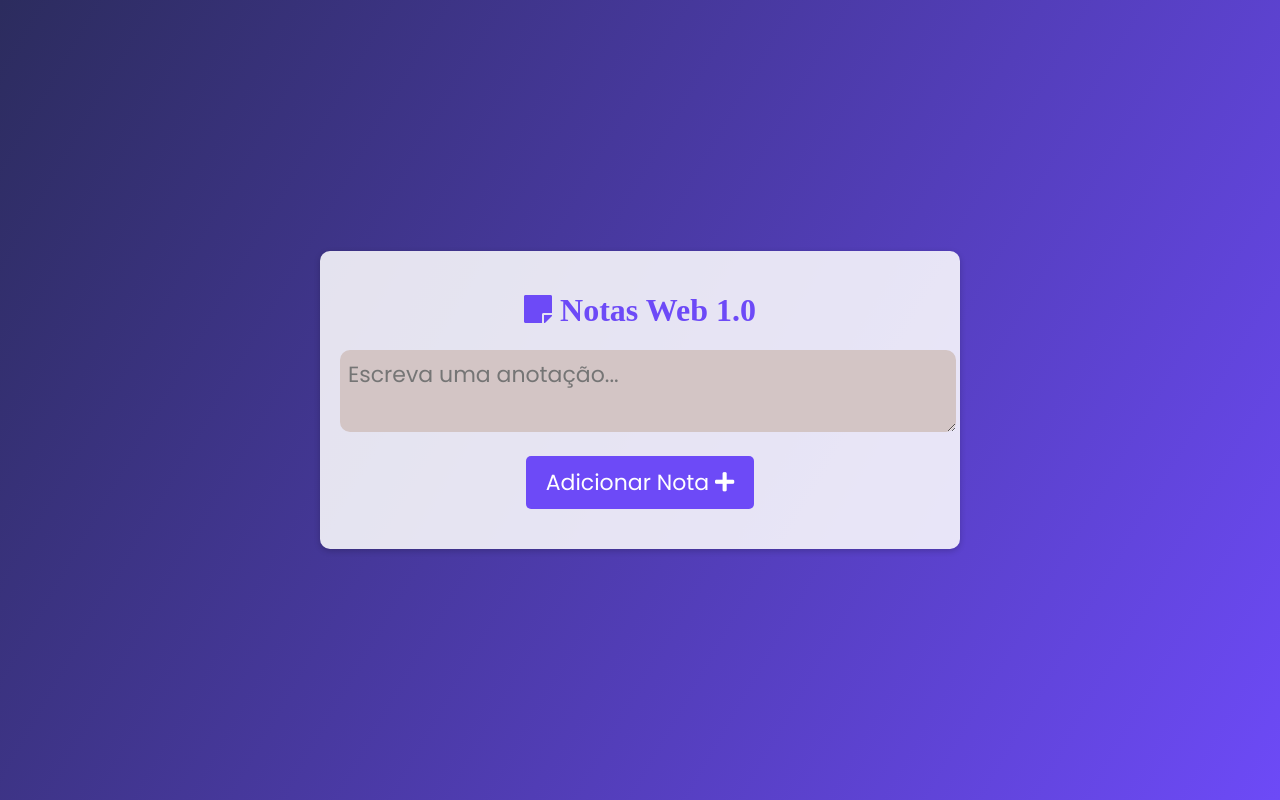
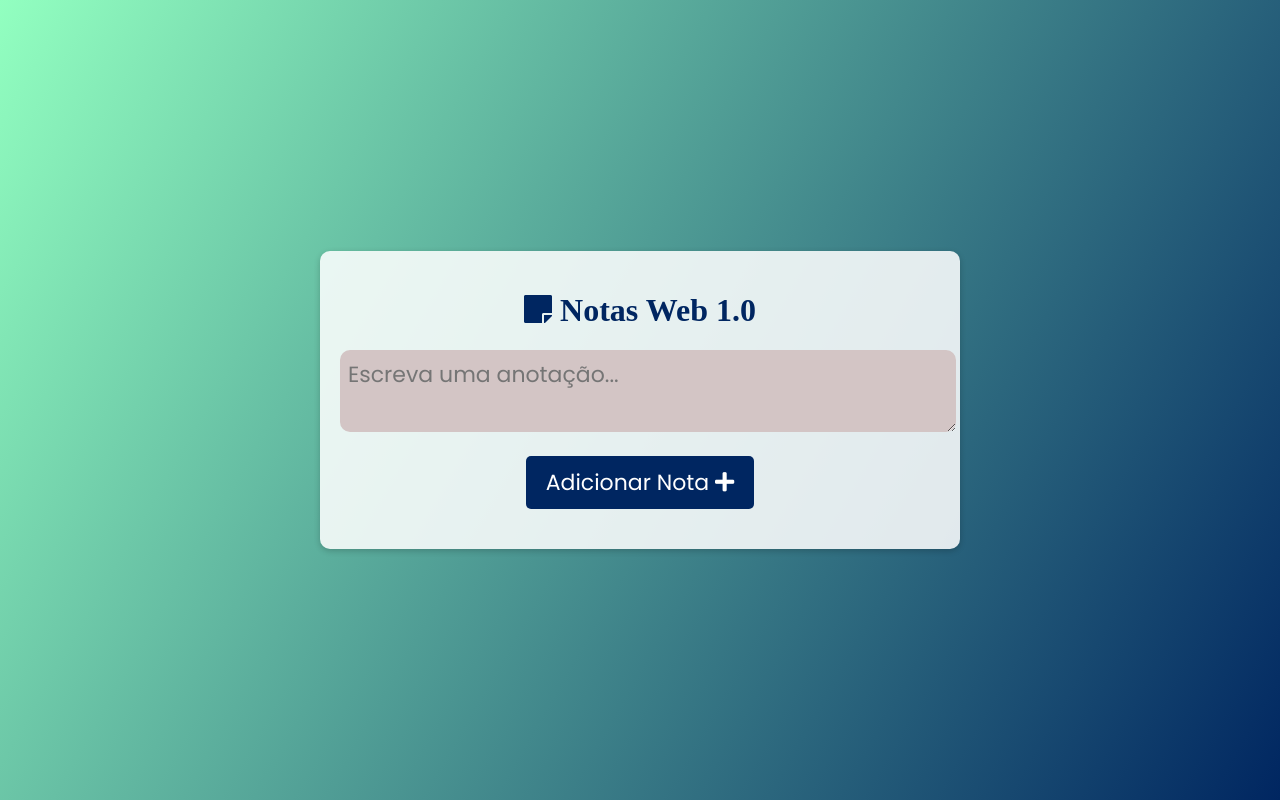
Before and after one commit to printflucasguanabara/notasWeb-1.0, a plain HTML site: page index.html in a window 1280 px wide. Drawn offline with Linux system fonts and the light colour scheme.

Commit message:
Update style.css

```diff
--- a/style.css
+++ b/style.css
@@ -1,7 +1,7 @@
 body{
     margin: 0;
     font-family: 'poppins'sans-serif;
-    background: linear-gradient(120deg, #2c2c5e,#6d4af7);
+    background: linear-gradient(120deg, #92FFC0,#002661);
     display: flex;
     justify-content: center;
     align-items: center;
@@ -20,7 +20,7 @@ header{
     margin-bottom: 20px;
 }
 h1{
-    color: #6d4af7;
+    color: #002661;
 }
 textarea{
     width: 100%;
@@ -36,7 +36,7 @@ button{
     display: block;
     margin: 20px auto;
     padding: 10px 20px;
-    background-color: #6d4af7;
+    background-color: #002661;
     color: #fff;
     border: none;
     border-radius: 5px;
@@ -46,7 +46,7 @@ button{
     font-size: 22px;
 }
 button:hover{
-    background-color: #0056b3;
+    background-color: #388458;
 }
 ul{
     list-style: none;
```
